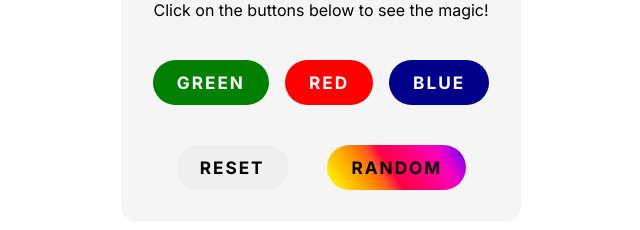
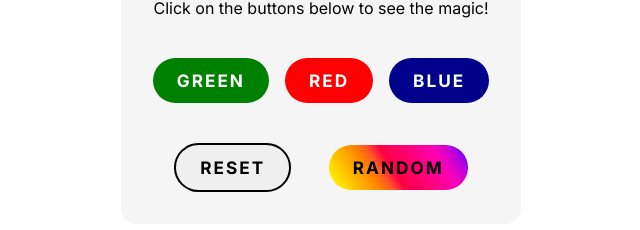
Before and after one commit to Code-Beaker/js-color-flipper, a plain HTML site: page 01/index.html in a window 1280 px wide. Shown: the part 340-570 px from the top of the page, without its empty margins (319-959 px from the left). Drawn offline with Linux system fonts and the light colour scheme.

Commit message:
fixed visibility of reset button

```diff
--- a/01/style.css
+++ b/01/style.css
@@ -81,6 +81,10 @@ button:focus {
   background-color: darkblue;
 }
 
+#reset {
+  border: 2px solid black;
+}
+
 #random {
   color: black;
   background-size: cover;
```
